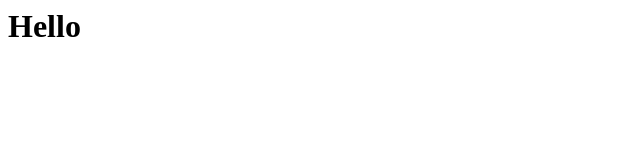
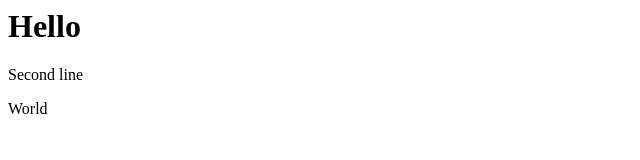
Before and after one commit to Sathwick-Reddy/demo-repo, a plain HTML site: page index.html in a window 1280 px wide. Shown: the whole page, without its empty margins (0-640 px from the left). Drawn offline with Linux system fonts and the light colour scheme.

Commit message:
Update index.html

```diff
--- a/index.html
+++ b/index.html
@@ -1 +1,3 @@
 <h1>Hello</h1>
+<p>Second line</p>
+<p>World</p>
```
